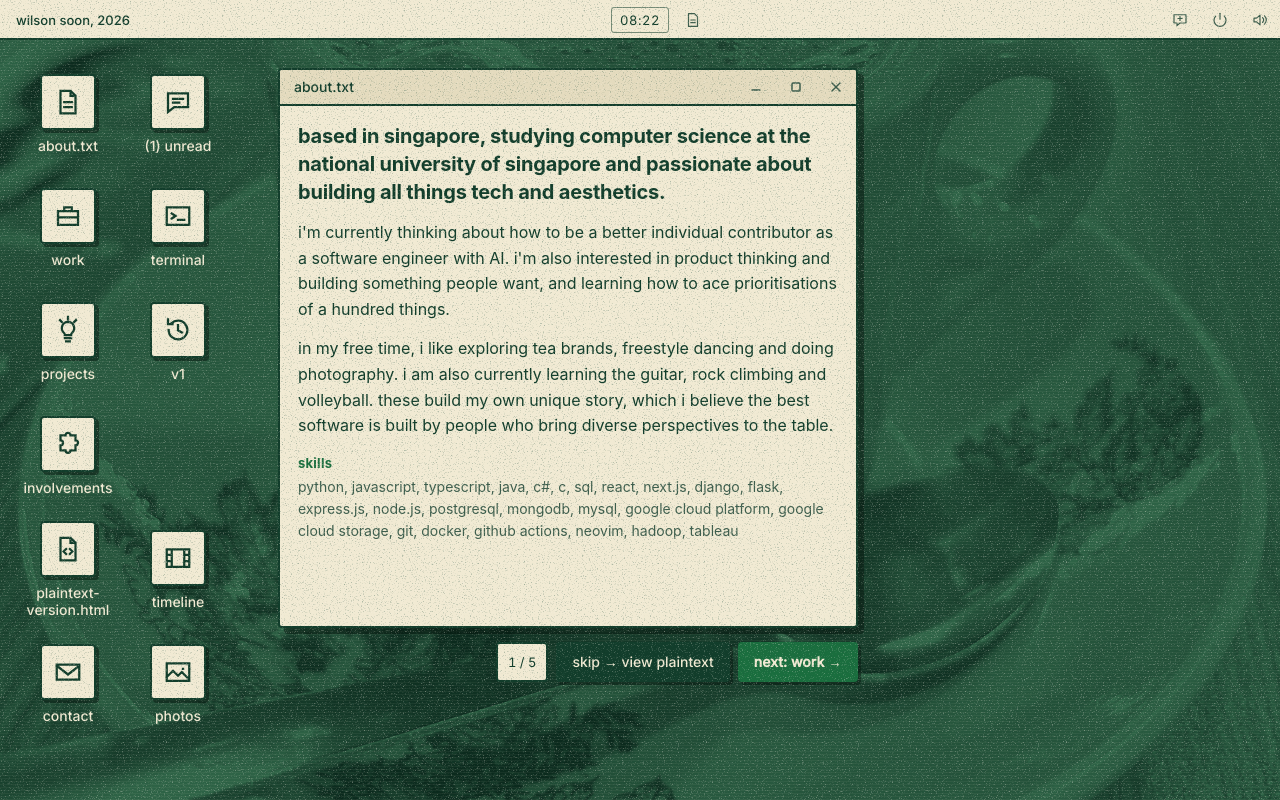
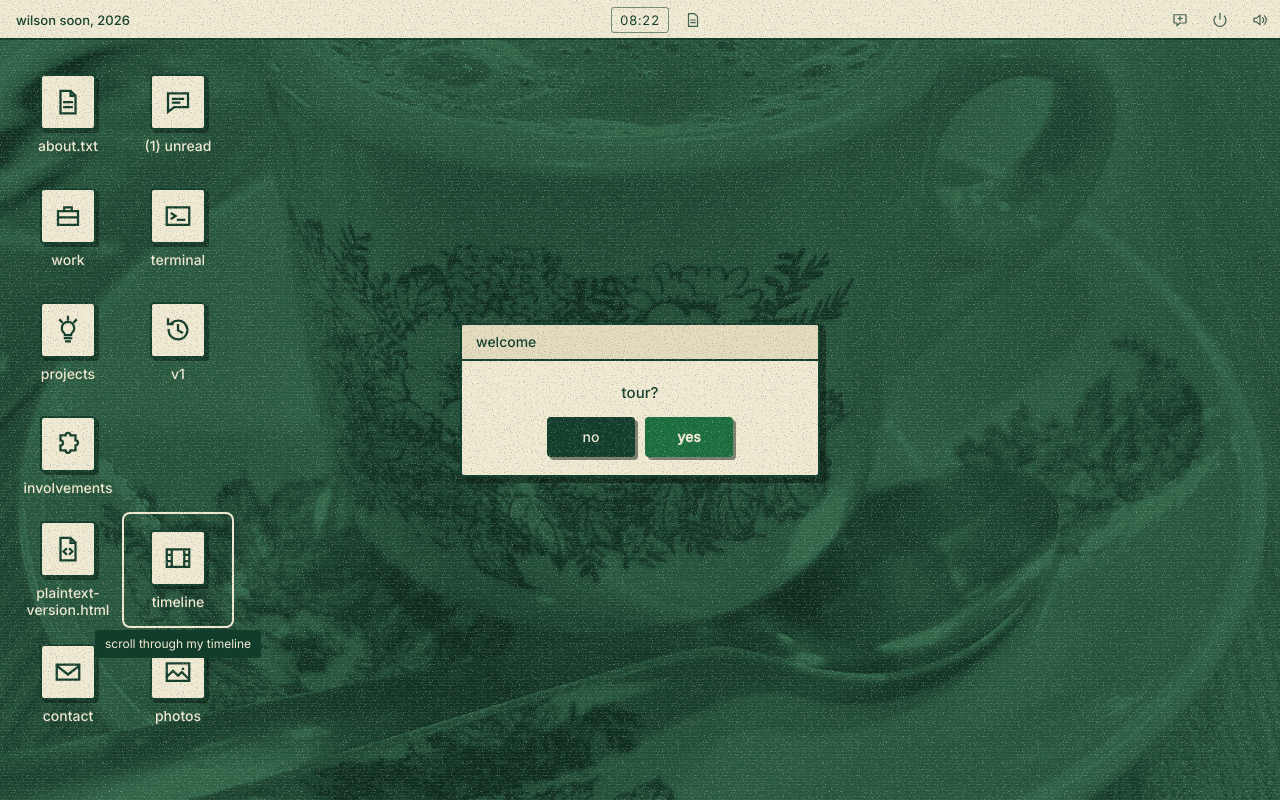
Before and after one commit to wilsonsfh/website-portfolio, a React (Vite) app: page / in a window 1280 px wide. Both pictures are taken after a click on the button "turn on". Built offline with nearby package versions, Linux system fonts and the light colour scheme.

Commit message:
desktop starts bare; first visit asks "tour?" (yes: maximised tour, no: contact)

```diff
--- a/src/components/greeting/Desktop.tsx
+++ b/src/components/greeting/Desktop.tsx
@@ -71,9 +71,10 @@ export default function Desktop({ onPowerOff, focusOnMount }: { onPowerOff: () =
   const [sound, setSound] = useState(getSoundOn);
   const phone = vp.w < PHONE;
   const zRef = useRef(11);
-  const [tour, setTour] = useState<Tour | null>(() => (tourDone() ? null : { cur: "about", trail: [] }));
-  // about.txt opens on landing; on a phone only while the tour runs (otherwise phones start on the icon grid)
-  const [wins, setWins] = useState<Win[]>(() => (window.innerWidth >= PHONE || !tourDone() ? [place("about", 0, 11, focusOnMount)] : []));
+  // first visit: a small window asks "tour?" before anything opens; yes starts the tour, no opens contact
+  const [asking, setAsking] = useState(() => !tourDone());
+  const [tour, setTour] = useState<Tour | null>(null);
+  const [wins, setWins] = useState<Win[]>([]); // every visit starts on the bare desktop
 
   const reduce = useReducedMotion();
   const [rollsOpen, setRollsOpen] = useState(false); // false = rolled up and hidden; the timeline icon unrolls them
@@ -157,11 +158,23 @@ export default function Desktop({ onPowerOff, focusOnMount }: { onPowerOff: () =
     const z = ++zRef.current;
     setWins((ws) => ws.map((w) => (w.id === id ? { ...w, z, min: false } : w)));
   };
-  // one window at a time: the current stage's window closes as the next one opens; after about.txt they open maximised
+  // one window at a time, maximised: the current stage's window closes as the next one opens
   const tourShow = (cur: AppId, id: AppId) => {
     const z = ++zRef.current;
-    setWins((ws) => [...ws.filter((w) => w.id !== cur && w.id !== id), { ...place(id, 0, z, true), max: id !== "about" }]);
+    setWins((ws) => [...ws.filter((w) => w.id !== cur && w.id !== id), { ...place(id, 0, z, true), max: true }]);
   };
+  const answer = (yes: boolean) => {
+    setAsking(false);
+    const z = ++zRef.current;
+    if (yes) { setTour({ cur: "about", trail: [] }); setWins([{ ...place("about", 0, z, true), max: true }]); }
+    else { endTour(); setWins([place("contact", 0, z, true)]); }
+  };
+  useEffect(() => {
+    if (!asking) return;
+    const on = (e: KeyboardEvent) => { if (e.key === "Escape") answer(false); };
+    window.addEventListener("keydown", on);
+    return () => window.removeEventListener("keydown", on);
+  }); // re-bound each render so answer sees the current state
   const tourTo = (id: AppId) => {
     if (!tour) return;
     tourShow(tour.cur, id);
@@ -305,15 +318,29 @@ export default function Desktop({ onPowerOff, focusOnMount }: { onPowerOff: () =
         ))}
       </nav>
 
-      {tour && (() => {
-        // about.txt (not maximised, room below): the bar sits under its bottom-right corner; otherwise the screen's corner
-        const win = wins.find((w) => w.id === tour.cur);
-        if (phone || tour.cur !== "about" || !win || win.max || win.min) return <div className="dk-tour-corner" key="corner">{tourBar()}</div>;
-        const { w, h } = sizeOf(win, vp.cw, vp.h);
-        const x = clamp(win.x, 0, vp.cw - w), top = clamp(win.y, BAR, vp.h - h) + h + 14;
-        if (top + 44 > vp.h - 8) return <div className="dk-tour-corner" key="corner">{tourBar()}</div>;
-        return <div className="dk-tour-corner" key="under" style={{ top, right: vp.cw - x - w, bottom: "auto" }}>{tourBar()}</div>;
-      })()}
+      {tour && <div className="dk-tour-corner">{tourBar()}</div>}
+      <AnimatePresence>
+        {asking && (
+          // blocks the desktop until answered; Escape = no
+          <motion.div className="dk-ask-wrap" initial={{ opacity: 0 }} animate={{ opacity: 1 }} exit={{ opacity: 0, transition: { duration: 0.15 } }}>
+            <motion.div
+              className="dk-win dk-seal" role="dialog" aria-modal="true" aria-labelledby="dk-ask-q"
+              initial={{ opacity: 0, transform: reduce ? "none" : "scale(0.95)" }}
+              animate={{ opacity: 1, transform: "scale(1)", transition: { duration: 0.25, delay: 0.15, ease: [0.23, 1, 0.32, 1] } }}
+              exit={{ opacity: 0, transform: reduce ? "none" : "scale(0.97)", transition: { duration: 0.15, ease: [0.23, 1, 0.32, 1] } }}
+            >
+              <div className="dk-title"><span className="dk-title-text">welcome</span></div>
+              <div className="dk-seal-body">
+                <p id="dk-ask-q">tour?</p>
+                <div className="dk-ask-btns">
+                  <button type="button" className="dk-tbtn" onClick={() => answer(false)}>no</button>
+                  <button type="button" className="dk-tbtn primary" autoFocus onClick={() => answer(true)}>yes</button>
+                </div>
+              </div>
+            </motion.div>
+          </motion.div>
+        )}
+      </AnimatePresence>
       <div className="dk-seal-wrap" role="status">
         <AnimatePresence>
           {sealed && (
--- a/src/components/greeting/greeting.css
+++ b/src/components/greeting/greeting.css
@@ -439,6 +439,9 @@
 /* finish message after the tour: centred, never takes the pointer, fades in and out on its own */
 .dk-seal-wrap { position: absolute; inset: 0; z-index: 1000; display: grid; place-items: center; pointer-events: none; }
 .dk-seal { width: min(360px, calc(100% - 32px)); height: auto; }
+.dk-ask-wrap { position: absolute; inset: 0; z-index: 1000; display: grid; place-items: center; } /* takes every click until answered */
+.dk-ask-btns { display: flex; gap: 10px; }
+.dk-ask-btns .dk-tbtn { min-width: 88px; }
 .dk-seal .dk-title { cursor: default; }
 .dk-seal .dk-title-text { color: var(--fg); font-weight: 500; }
 .dk-seal-body { display: flex; flex-direction: column; align-items: center; gap: 12px; padding: 20px 20px 18px; text-align: center; }
```
Also changed, not shown: 2 other files (tests, documents, lock files or other folders).
